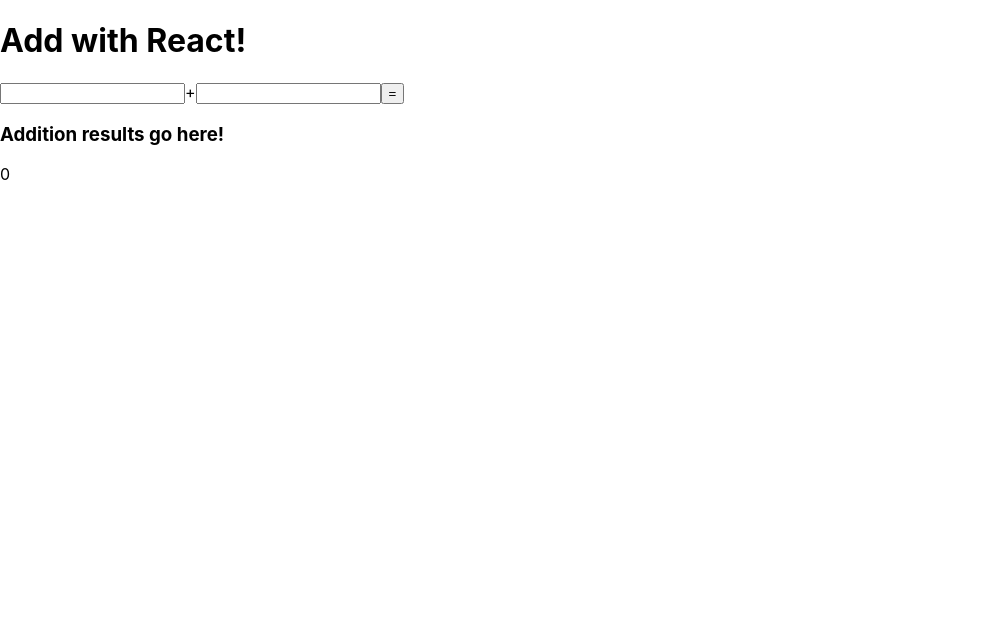
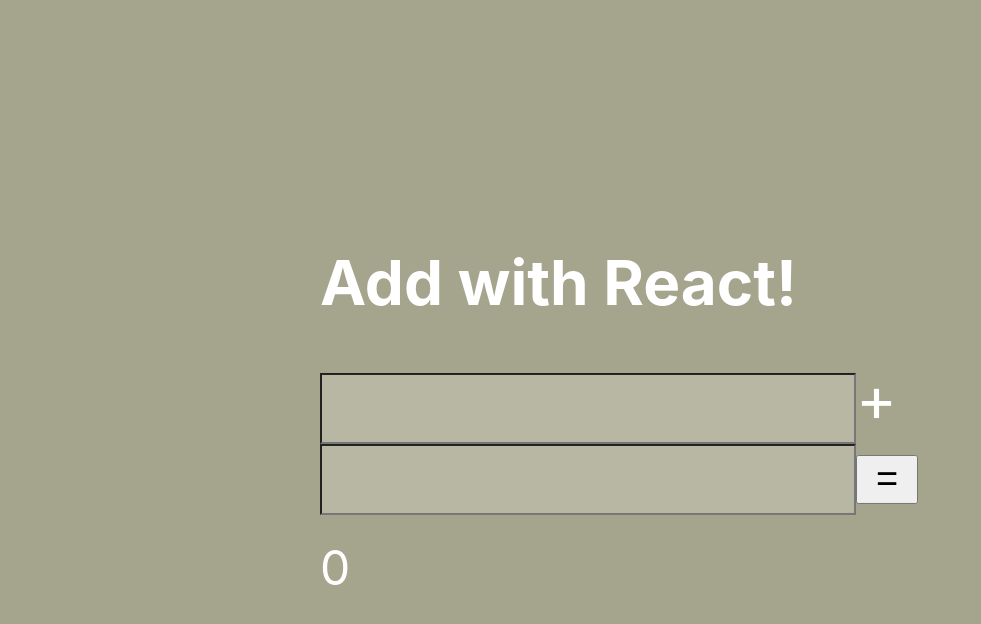
Before and after one commit to s3m4nt/react-simple-calc, a React (Create React App) app: page / in a window 1280 px wide. Shown: the top 624 px of the page, without its empty margins (0-981 px from the left). Built offline with nearby package versions, Linux system fonts and the light colour scheme.

Commit message:
inline JSX styles

```diff
--- a/src/App.css
+++ b/src/App.css
@@ -1,3 +1,24 @@
+body {
+  background-color: #a5a58d;
+  color: white;
+}
+
+input {
+  background-color: #b7b7a4;
+  font-weight: bold;
+  color: white;
+  padding: 12px 12px;
+  font-size: 38px;
+}
+
+.result {
+  font-size: 48px;
+}
+
+.operator {
+  font-size: 38px;
+}
+
 .App {
   text-align: center;
 }
--- a/src/App.js
+++ b/src/App.js
@@ -11,7 +11,12 @@ constructor(props){
 
 render () {
   return(
+    <div style={{
+        position: 'absolute', left: '50%', top: '50%',
+        transform: 'translate(-50%, -50%)'
+    }}>
     <Calculator/>
+    </div>
   )
 }
 
--- a/src/Calculator.js
+++ b/src/Calculator.js
@@ -37,14 +37,15 @@ sumValues = () => {
        return (
 
        <div className="container">
-        <h1>Add with React!</h1>
+        <h1 style={{fontSize: '62px'}}>Add with React!</h1>
         <div className="add">
             <input type="text" onChange={this.changeFirstValue} />
-            <span>+</span>
-            <input type="text" onChange={this.changeSecondValue} />
-            <button onClick={this.sumValues}>=</button>
-            <h3>Addition results go here!</h3>
-            {this.state.results}
+            <span style={{fontSize: '62px'}}>+</span>
+            <input style={{marginBottom: '23px'}} type="text" onChange={this.changeSecondValue} />
+            <button onClick={this.sumValues}><span class="operator" style={{
+padding: '12px'}}>=</span></button>
+            {/* <h2>Addition results go here!</h2> */}<br></br>
+            <span class="result">{this.state.results}</span>
             </div>
         </div>
 
```
